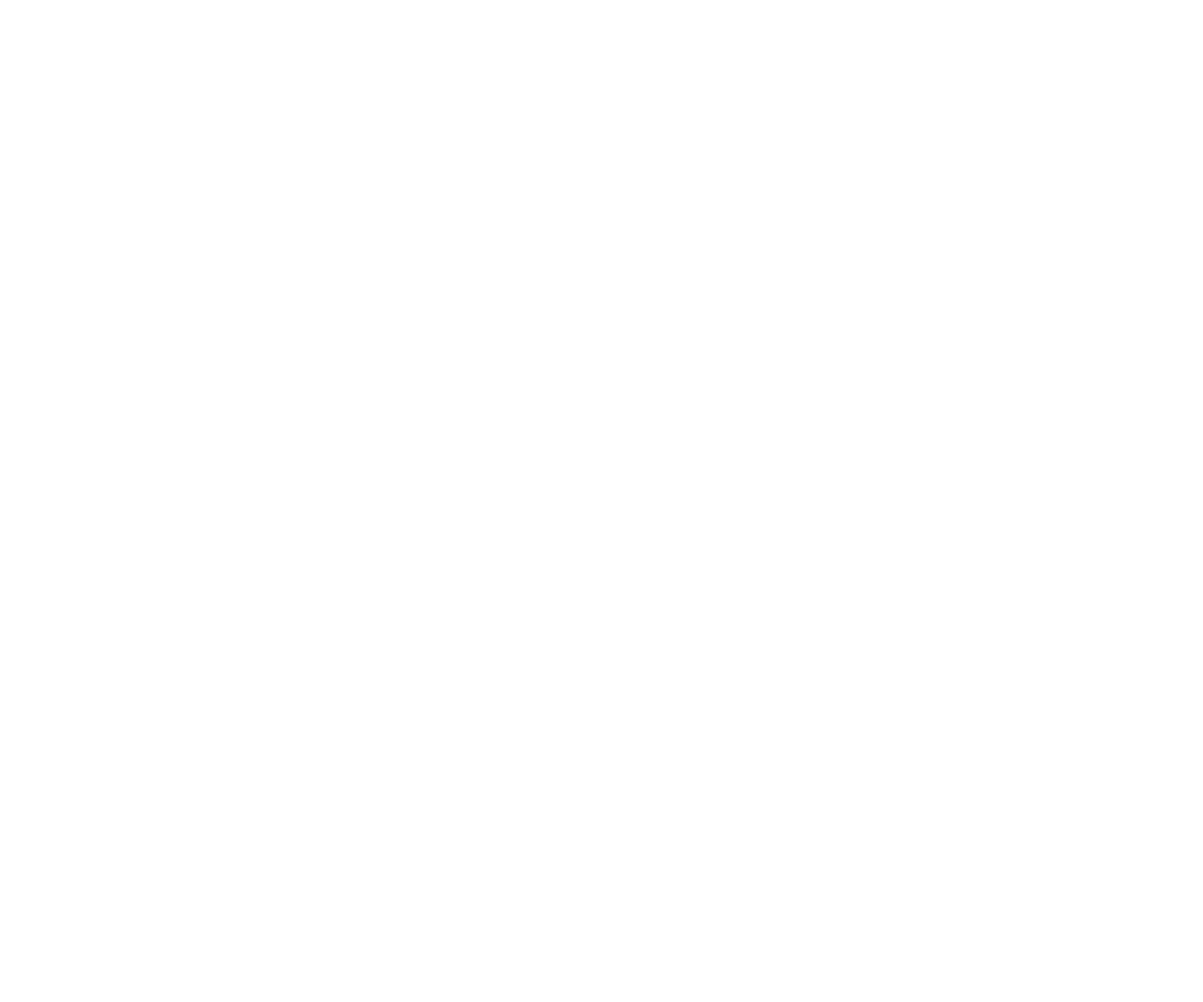
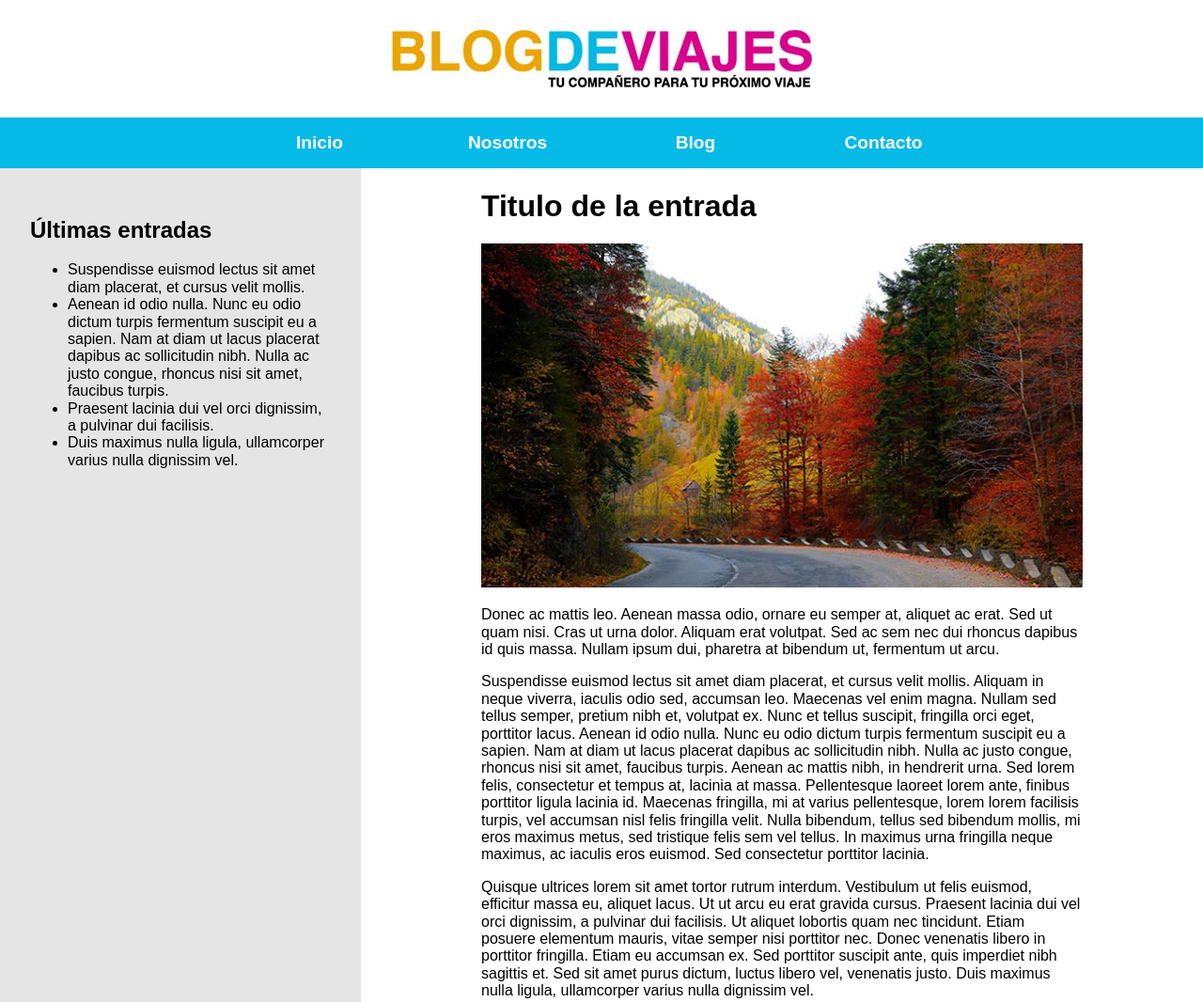
Before and after one commit to ZunoRick/CursoCSS_Grid_Flexbox, a plain HTML site: page holy-grail/index.html in a window 1280 px wide. Shown: the top 1066 px of the page at 94% size. Before the commit the page ends 800 px from the top, so only its background shows below. Drawn offline with nearby package versions, Linux system fonts and the light colour scheme.

Commit message:
Finalizando proyecto holy grail

```diff
--- a/holy-grail/css/styles.css
+++ b/holy-grail/css/styles.css
@@ -6,4 +6,77 @@ html {
 }
 body {
     font-family: Arial, Helvetica, sans-serif;
+    display: flex;
+    flex-direction: column;
 }
+
+img{
+    max-width: 100%;
+}
+
+.encabezado-sitio{
+    padding: 2rem 0;
+    display: flex;
+    justify-content: center;
+}
+
+.navegacion{
+    background-color: #05bae6;
+}
+
+.navegacion ul{
+    max-width: 800px;
+    margin: 0 auto;
+    display: flex;
+    justify-content: space-between;
+    list-style: none;
+    padding: 0;
+    flex-direction: column;
+}
+
+.navegacion ul li{
+    flex: 1;
+    text-align: center;
+    padding: 1rem 0;
+}
+
+@media (min-width: 768px) {
+    .navegacion ul{
+        flex-direction: row;
+    }
+}
+
+.navegacion ul li a{
+    color: #fff;
+    text-decoration: none;
+    font-weight: 700;
+    font-size: 1.2rem;
+}
+
+.contenido-principal{
+    max-width: 50%;
+    margin: 0 auto;
+    margin-bottom: 2rem;
+}
+
+.sidebar{
+    background-color: #e5e5e5;
+    padding: 2rem;
+}
+
+@media (min-width: 768px) {
+    .contenido{
+        display: flex;
+        flex-direction: row-reverse;
+    }
+
+    .sidebar{
+        flex: 0 0 30%;
+    }
+}
+
+.footer{
+    background-color: #db008d;
+    text-align: center;
+    color: #fff;
+}
--- a/holy-grail/index.html
+++ b/holy-grail/index.html
@@ -13,7 +13,44 @@
 </head>
 
 <body>
+    <header class="encabezado-sitio">
+        <img src="img/logo.jpg" class="logo"  alt="logo">
+    </header>
 
+    <nav class="navegacion">
+        <ul>
+            <li><a href="#">Inicio</a></li>
+            <li><a href="#">Nosotros</a></li>
+            <li><a href="#">Blog</a></li>
+            <li><a href="#">Contacto</a></li>
+        </ul>
+    </nav>
+
+    <div class="contenido">
+        <main class="contenido-principal">
+            <h1>Titulo de la entrada</h1>
+            <img src="img/imagen.jpg" class="imagen-destacada" alt="">
+            <p>Donec ac mattis leo. Aenean massa odio, ornare eu semper at, aliquet ac erat. Sed ut quam nisi. Cras ut urna dolor. Aliquam erat volutpat. Sed ac sem nec dui rhoncus dapibus id quis massa. Nullam ipsum dui, pharetra at bibendum ut, fermentum ut arcu.</p>
+
+            <p>Suspendisse euismod lectus sit amet diam placerat, et cursus velit mollis. Aliquam in neque viverra, iaculis odio sed, accumsan leo. Maecenas vel enim magna. Nullam sed tellus semper, pretium nibh et, volutpat ex. Nunc et tellus suscipit, fringilla orci eget, porttitor lacus. Aenean id odio nulla. Nunc eu odio dictum turpis fermentum suscipit eu a sapien. Nam at diam ut lacus placerat dapibus ac sollicitudin nibh. Nulla ac justo congue, rhoncus nisi sit amet, faucibus turpis. Aenean ac mattis nibh, in hendrerit urna. Sed lorem felis, consectetur et tempus at, lacinia at massa. Pellentesque laoreet lorem ante, finibus porttitor ligula lacinia id. Maecenas fringilla, mi at varius pellentesque, lorem lorem facilisis turpis, vel accumsan nisl felis fringilla velit. Nulla bibendum, tellus sed bibendum mollis, mi eros maximus metus, sed tristique felis sem vel tellus. In maximus urna fringilla neque maximus, ac iaculis eros euismod. Sed consectetur porttitor lacinia.</p>
+
+            <p>Quisque ultrices lorem sit amet tortor rutrum interdum. Vestibulum ut felis euismod, efficitur massa eu, aliquet lacus. Ut ut arcu eu erat gravida cursus. Praesent lacinia dui vel orci dignissim, a pulvinar dui facilisis. Ut aliquet lobortis quam nec tincidunt. Etiam posuere elementum mauris, vitae semper nisi porttitor nec. Donec venenatis libero in porttitor fringilla. Etiam eu accumsan ex. Sed porttitor suscipit ante, quis imperdiet nibh sagittis et. Sed sit amet purus dictum, luctus libero vel, venenatis justo. Duis maximus nulla ligula, ullamcorper varius nulla dignissim vel.</p>
+        </main>
+
+        <aside class="sidebar">
+            <h2>Últimas entradas</h2>
+            <ul>
+                <li>Suspendisse euismod lectus sit amet diam placerat, et cursus velit mollis.</li>
+                <li>Aenean id odio nulla. Nunc eu odio dictum turpis fermentum suscipit eu a sapien. Nam at diam ut lacus placerat dapibus ac sollicitudin nibh. Nulla ac justo congue, rhoncus nisi sit amet, faucibus turpis.</li>
+                <li>Praesent lacinia dui vel orci dignissim, a pulvinar dui facilisis.</li>
+                <li>Duis maximus nulla ligula, ullamcorper varius nulla dignissim vel.</li>
+            </ul>
+        </aside>
+    </div>
+
+    <footer class="footer">
+        <p>Blog de viajes con Flexbox 2018</p>
+    </footer>
 </body>
 
 </html>
```
